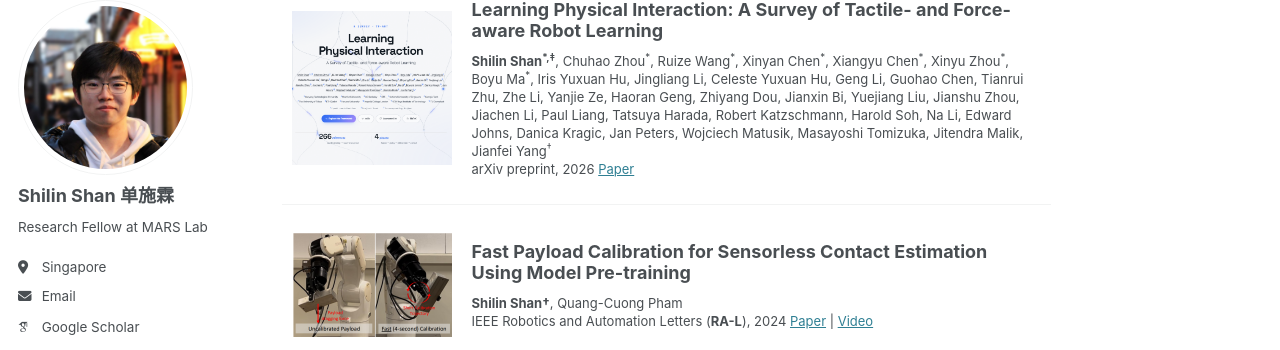
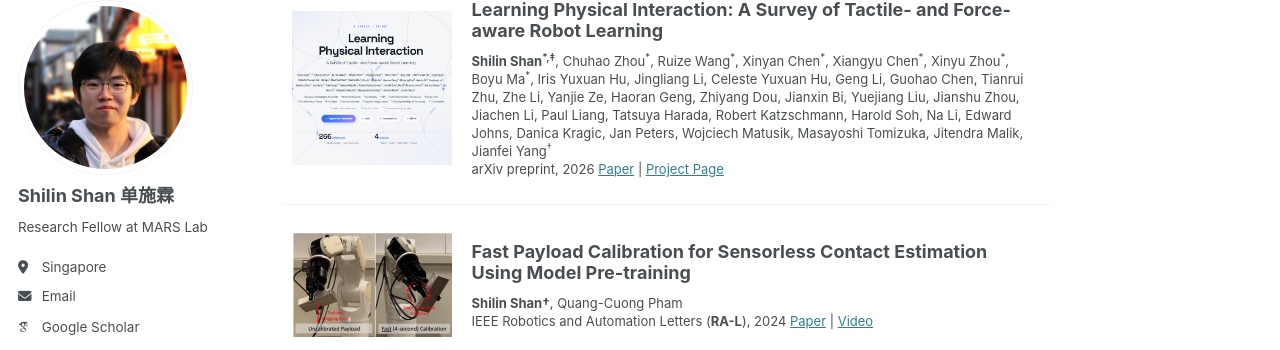
Before and after one commit to ShanShilin/ShanShilin.github.io, a Jekyll site: the page built from _pages/about.md, in a window 1280 px wide and 900 px high, scrolled down 1389 px. Shown: the part 99-449 px from the top of the window. Built offline with Jekyll 4.4.1, drawn with Linux system fonts in a browser that asks for light colours; some web fonts are replaced.

Commit message:
Add tactile and force survey project page

```diff
--- a/_pages/about.md
+++ b/_pages/about.md
@@ -85,7 +85,8 @@ arXiv preprint, 2026
 <font size="2">
 <strong>Shilin Shan<sup>*,‡</sup></strong>, Chuhao Zhou<sup>*</sup>, Ruize Wang<sup>*</sup>, Xinyan Chen<sup>*</sup>, Xiangyu Chen<sup>*</sup>, Xinyu Zhou<sup>*</sup>, Boyu Ma<sup>*</sup>, Iris Yuxuan Hu, Jingliang Li, Celeste Yuxuan Hu, Geng Li, Guohao Chen, Tianrui Zhu, Zhe Li, Yanjie Ze, Haoran Geng, Zhiyang Dou, Jianxin Bi, Yuejiang Liu, Jianshu Zhou, Jiachen Li, Paul Liang, Tatsuya Harada, Robert Katzschmann, Harold Soh, Na Li, Edward Johns, Danica Kragic, Jan Peters, Wojciech Matusik, Masayoshi Tomizuka, Jitendra Malik, Jianfei Yang<sup>†</sup> <br />
 arXiv preprint, 2026
-<a href="https://arxiv.org/abs/2608.07558">Paper</a>
+<a href="https://arxiv.org/abs/2608.07558">Paper</a> |
+<a href="https://lorenzo-0-0.github.io/tactile-force-survey/">Project Page</a>
 <br />
 </font>
 </p>
```
